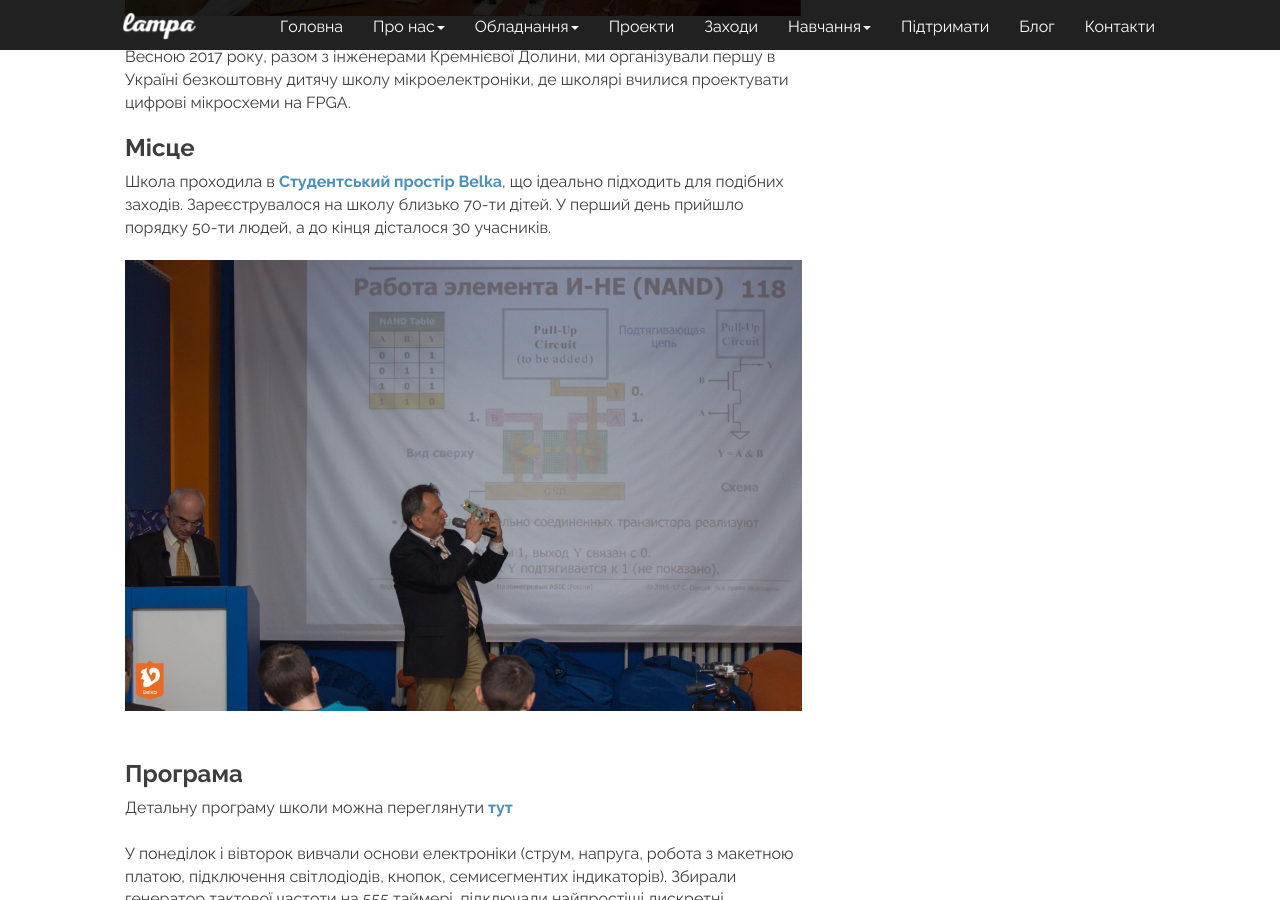
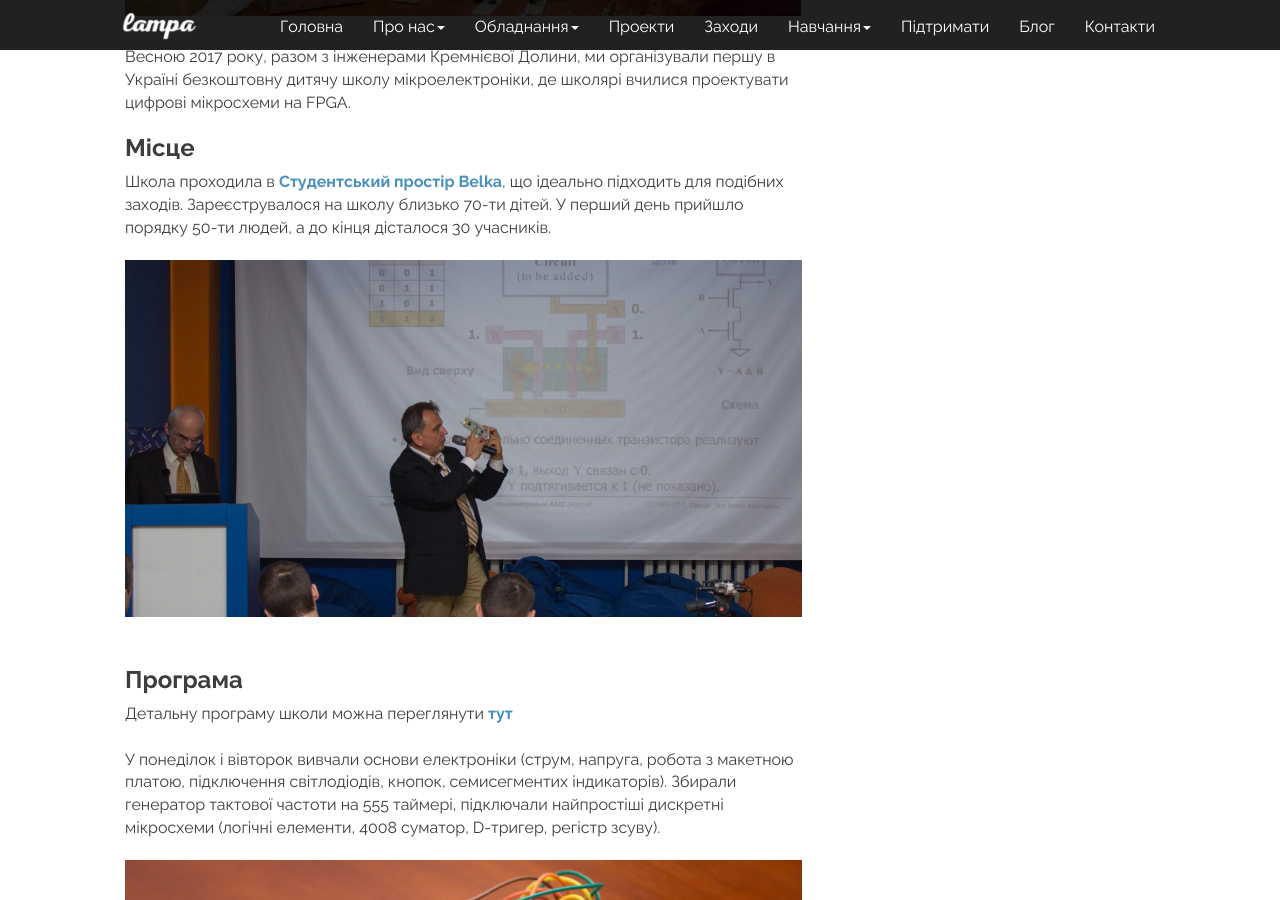
Before and after one commit to LampaLab/lampalab.github.io, a Jekyll site: the page built from _posts/events/2019-01-04-microschool.md, in a window 1280 px wide and 900 px high, scrolled down 742 px. Built offline with Jekyll 4.4.1, drawn with Linux system fonts in a browser that asks for light colours; nearby versions of some CDN libraries; library files that are not in the unit come from our copies; comment, search, counter and statistics services are not loaded.

Commit message:
Minor modifications

```diff
--- a/_posts/events/2019-01-04-microschool.md
+++ b/_posts/events/2019-01-04-microschool.md
@@ -26,6 +26,8 @@
 <br>
 
 У понеділок і вівторок вивчали основи електроніки (струм, напруга, робота з макетною платою, підключення світлодіодів, кнопок, семисегментих індикаторів). Збирали генератор тактової частоти на 555 таймері, підключали найпростіші дискретні мікросхеми (логічні елементи, 4008 суматор, D-тригер, регістр зсуву).
+
+![](/img/events/microschool/micro3.jpg)
 
 <br>
 
```
Also changed, not shown: img/events/microschool/micro2.jpg, img/events/microschool/micro3.jpg (added).
